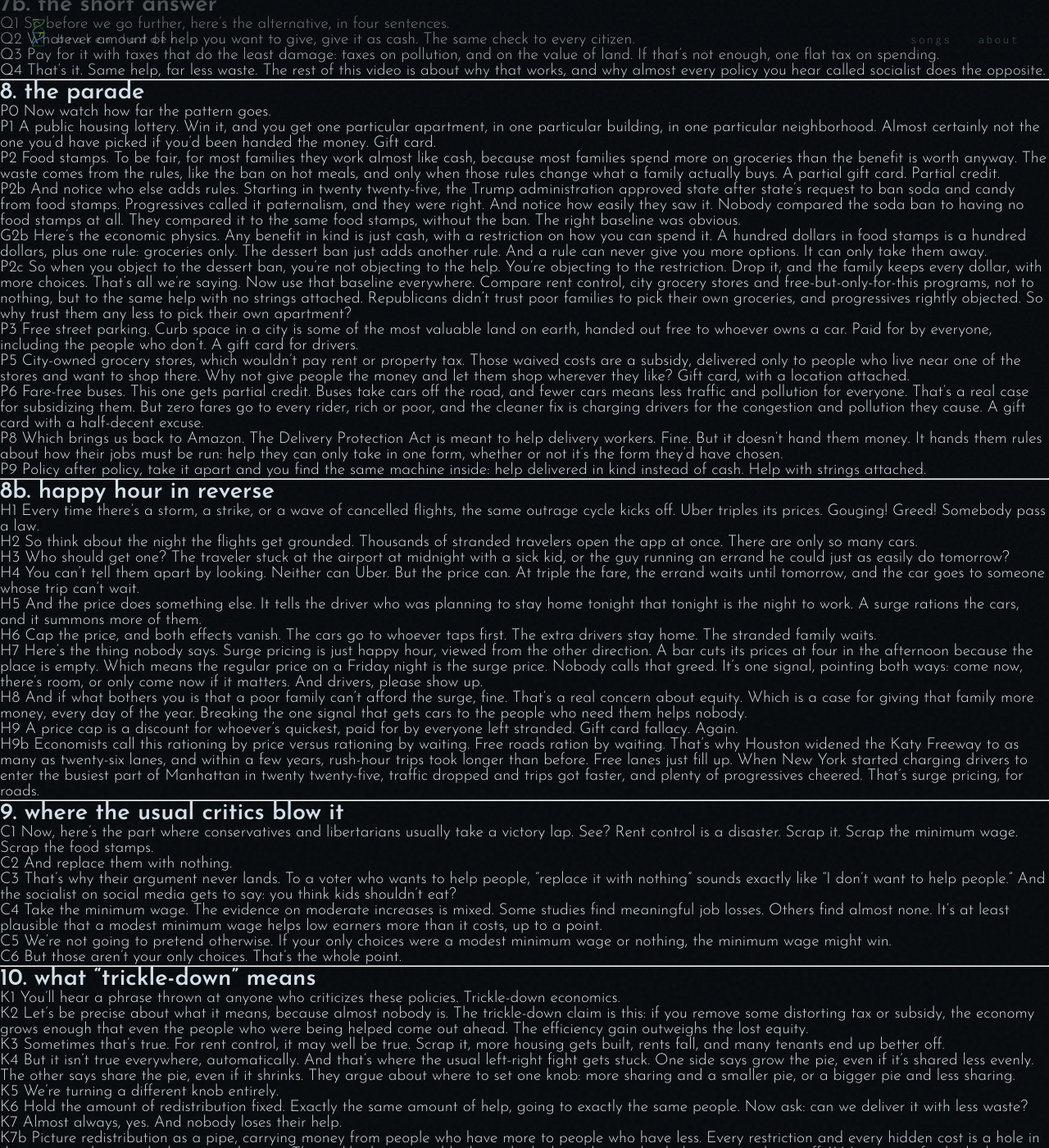
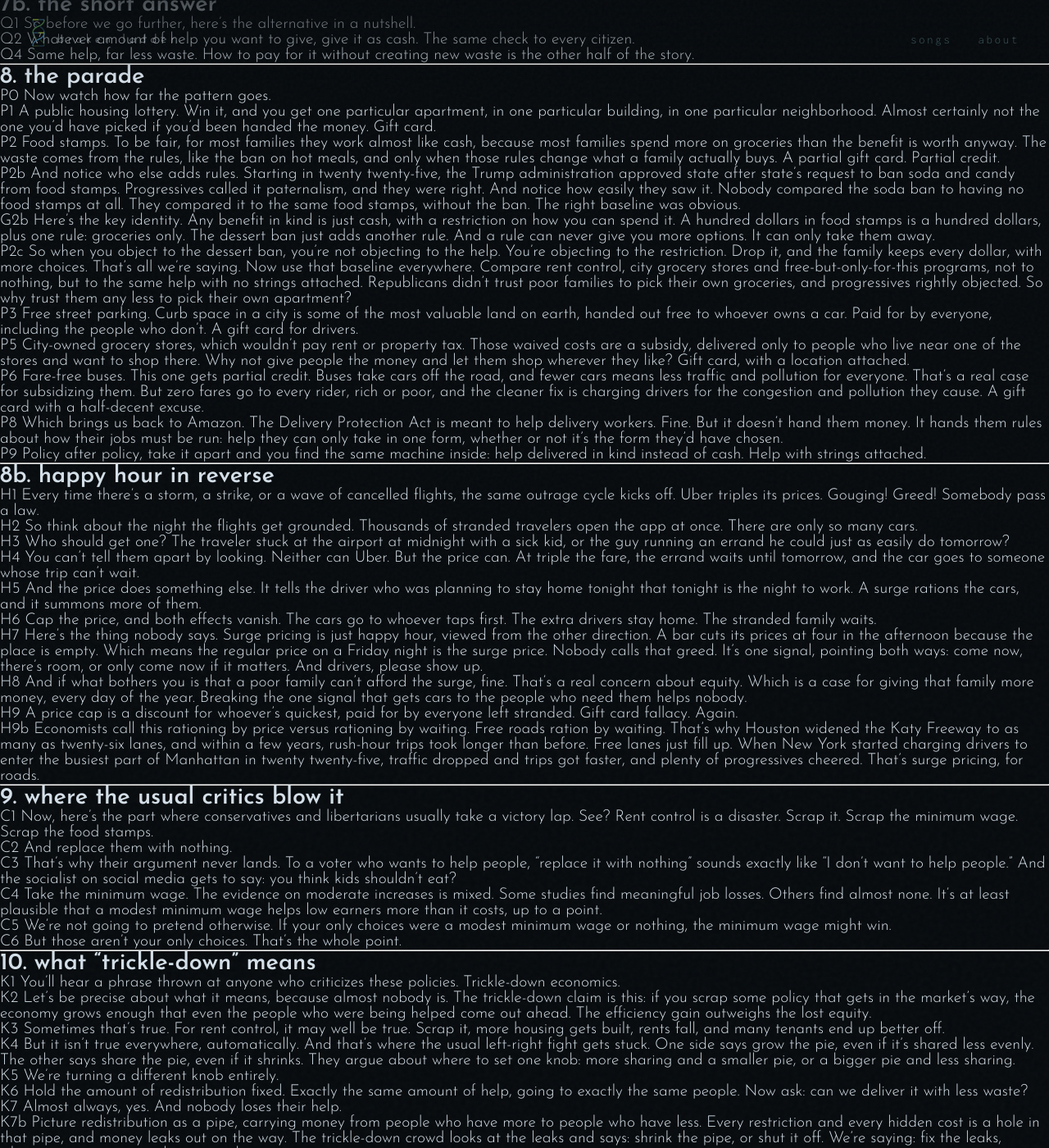
Before and after one commit to ClayShentrup/brokenladder, a Jekyll site: the page built from safety-net-vs-socialism/script.md, in a window 1280 px wide and 1400 px high, scrolled down 2357 px. Shown: the whole window at 82% size. Built offline with Jekyll 4.4.1, drawn with Linux system fonts in a browser that asks for light colours; our own code applies the rules of GitHub Pages for plain Markdown files.

Commit message:
economic illiteracy: no funding talk before the tax side; ordering pass
Co-Authored-By: Claude Opus 5.5 <noreply@anthropic.com>
Claude-Session: https://claude.ai/code/session_01BsiGF9St2tiTePmyBZgNDi

```diff
--- a/safety-net-vs-socialism/script.md
+++ b/safety-net-vs-socialism/script.md
@@ -150,13 +150,11 @@ G6 To be fair, there are real exceptions. Some things nobody can be fenced out o
 
 ## 7b. the short answer
 
-Q1 So before we go further, here's the alternative, in four sentences.
+Q1 So before we go further, here's the alternative in a nutshell.
 
 Q2 Whatever amount of help you want to give, give it as cash. The same check to every citizen.
 
-Q3 Pay for it with taxes that do the least damage: taxes on pollution, and on the value of land. If that's not enough, one flat tax on spending.
-
-Q4 That's it. Same help, far less waste. The rest of this video is about why that works, and why almost every policy you hear called socialist does the opposite.
+Q4 Same help, far less waste. How to pay for it without creating new waste is the other half of the story.
 
 ---
 
@@ -170,7 +168,7 @@ P2 Food stamps. To be fair, for most families they work almost like cash, becaus
 
 P2b And notice who else adds rules. Starting in twenty twenty-five, the Trump administration approved state after state's request to ban soda and candy from food stamps. Progressives called it paternalism, and they were right. And notice how easily they saw it. Nobody compared the soda ban to having no food stamps at all. They compared it to the same food stamps, without the ban. The right baseline was obvious.
 
-G2b Here's the economic physics. Any benefit in kind is just cash, with a restriction on how you can spend it. A hundred dollars in food stamps is a hundred dollars, plus one rule: groceries only. The dessert ban just adds another rule. And a rule can never give you more options. It can only take them away.
+G2b Here's the key identity. Any benefit in kind is just cash, with a restriction on how you can spend it. A hundred dollars in food stamps is a hundred dollars, plus one rule: groceries only. The dessert ban just adds another rule. And a rule can never give you more options. It can only take them away.
 
 P2c So when you object to the dessert ban, you're not objecting to the help. You're objecting to the restriction. Drop it, and the family keeps every dollar, with more choices. That's all we're saying. Now use that baseline everywhere. Compare rent control, city grocery stores and free-but-only-for-this programs, not to nothing, but to the same help with no strings attached. Republicans didn't trust poor families to pick their own groceries, and progressives rightly objected. So why trust them any less to pick their own apartment?
 
@@ -230,7 +228,7 @@ C6 But those aren't your only choices. That's the whole point.
 
 K1 You'll hear a phrase thrown at anyone who criticizes these policies. Trickle-down economics.
 
-K2 Let's be precise about what it means, because almost nobody is. The trickle-down claim is this: if you remove some distorting tax or subsidy, the economy grows enough that even the people who were being helped come out ahead. The efficiency gain outweighs the lost equity.
+K2 Let's be precise about what it means, because almost nobody is. The trickle-down claim is this: if you scrap some policy that gets in the market's way, the economy grows enough that even the people who were being helped come out ahead. The efficiency gain outweighs the lost equity.
 
 K3 Sometimes that's true. For rent control, it may well be true. Scrap it, more housing gets built, rents fall, and many tenants end up better off.
 
```
Also changed, not shown: safety-net-vs-socialism/src/_mid.js (+5 -3 lines), safety-net-vs-socialism/src/main.js (+5 -3 lines), safety-net-vs-socialism/src/script.json (+5 -9 lines), safety-net-vs-socialism/narration/manifest.json, safety-net-vs-socialism/narration/raw/manifest.json, 8 other files.
